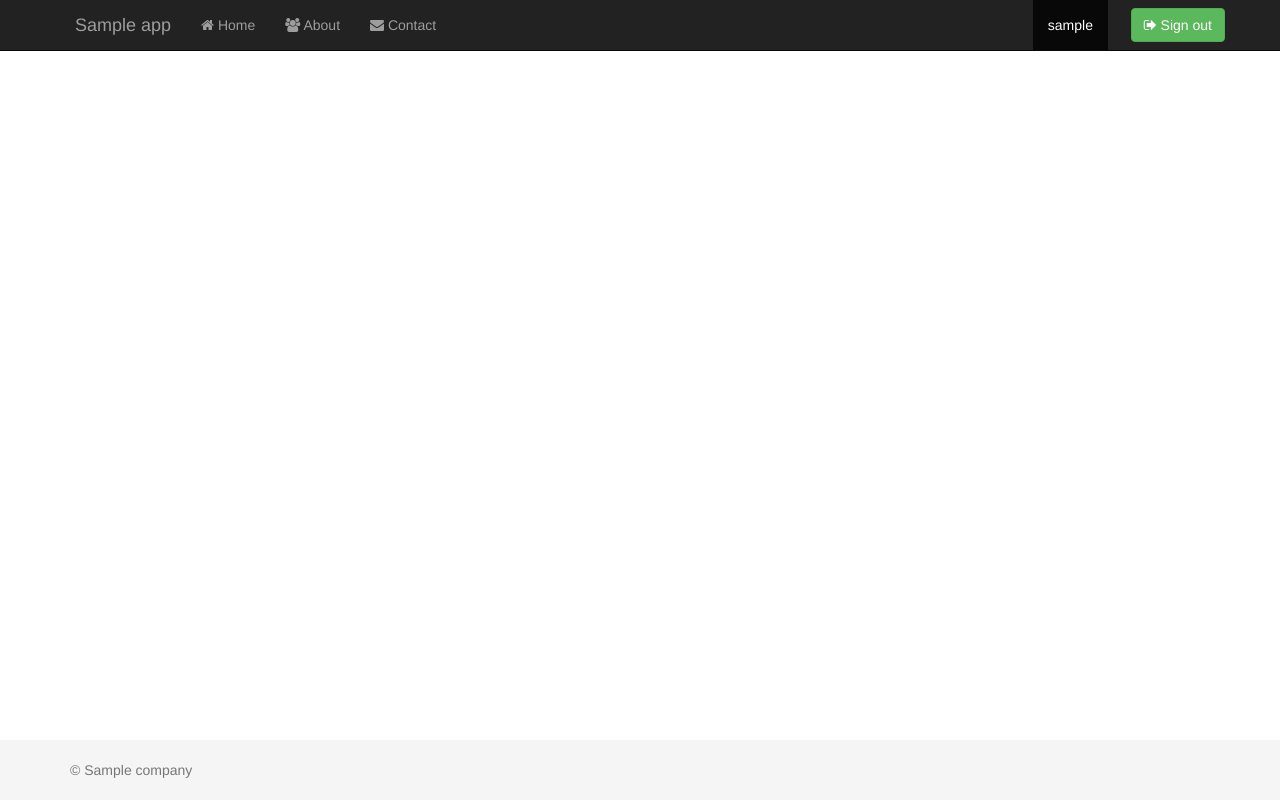
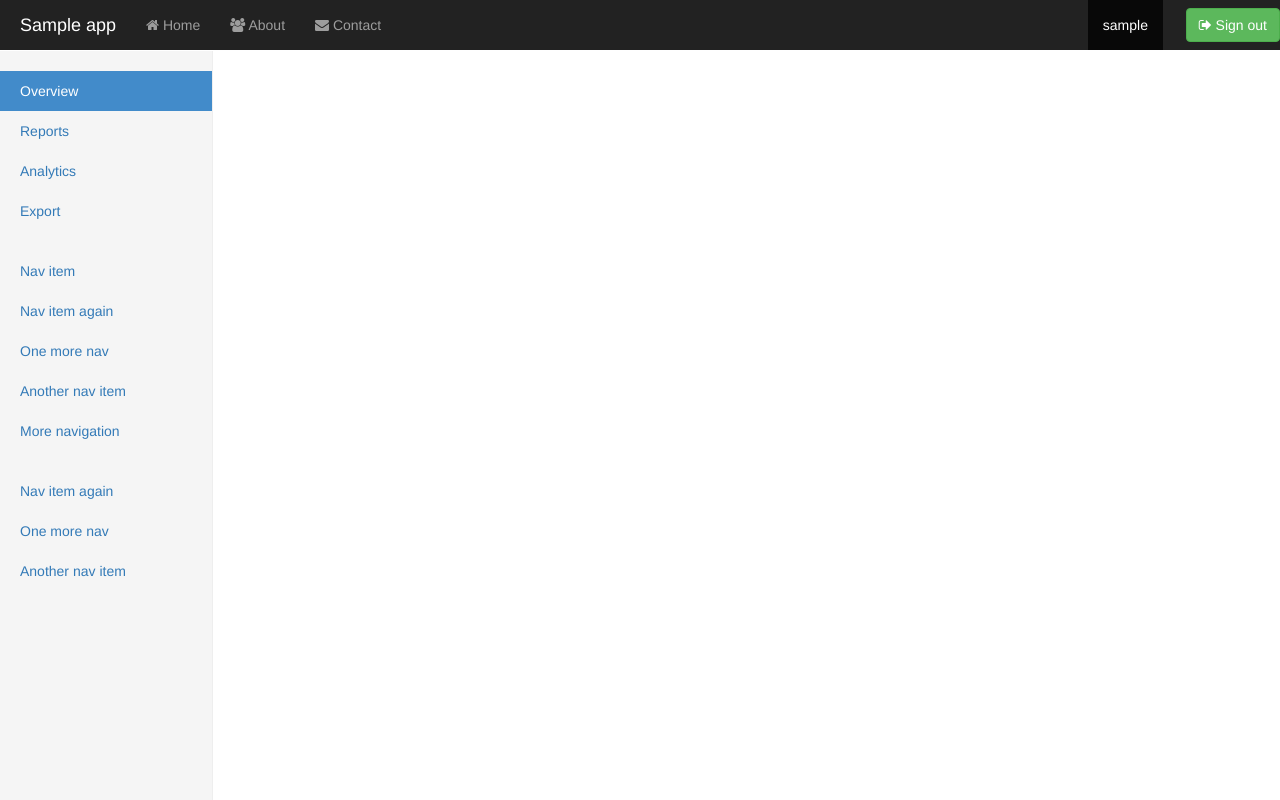
Before and after one commit to UtkarshMe/DocwTicToc, a Node server app: template views/admin.ejs in a window 1280 px wide. Run offline with Node 20, Linux system fonts and the light colour scheme; tables that the repository leaves empty hold one stand-in row (values such as "Sample post"); the template is opened without the code that fills it: values that come from a table or form of the project are taken from there, most other values are stand-ins (such as "Sample title", 1, 10 or a date in 2020); some libraries are stand-ins or nearby versions.

Commit message:
Add a better template for admin panel

```diff
--- /dev/null
+++ b/public/css/admin.css
@@ -0,0 +1,105 @@
+/*
+ * Base structure
+ */
+
+/* Move down content because we have a fixed navbar that is 50px tall */
+body {
+  padding-top: 50px;
+}
+
+
+/*
+ * Global add-ons
+ */
+
+.sub-header {
+  padding-bottom: 10px;
+  border-bottom: 1px solid #eee;
+}
+
+/*
+ * Top navigation
+ * Hide default border to remove 1px line.
+ */
+.navbar-fixed-top {
+  border: 0;
+}
+
+/*
+ * Sidebar
+ */
+
+/* Hide for mobile, show later */
+.sidebar {
+  display: none;
+}
+@media (min-width: 768px) {
+  .sidebar {
+    position: fixed;
+    top: 51px;
+    bottom: 0;
+    left: 0;
+    z-index: 1000;
+    display: block;
+    padding: 20px;
+    overflow-x: hidden;
+    overflow-y: auto; /* Scrollable contents if viewport is shorter than content. */
+    background-color: #f5f5f5;
+    border-right: 1px solid #eee;
+  }
+}
+
+/* Sidebar navigation */
+.nav-sidebar {
+  margin-right: -21px; /* 20px padding + 1px border */
+  margin-bottom: 20px;
+  margin-left: -20px;
+}
+.nav-sidebar > li > a {
+  padding-right: 20px;
+  padding-left: 20px;
+}
+.nav-sidebar > .active > a,
+.nav-sidebar > .active > a:hover,
+.nav-sidebar > .active > a:focus {
+  color: #fff;
+  background-color: #428bca;
+}
+
+
+/*
+ * Main content
+ */
+
+.main {
+  padding: 20px;
+}
+@media (min-width: 768px) {
+  .main {
+    padding-right: 40px;
+    padding-left: 40px;
+  }
+}
+.main .page-header {
+  margin-top: 0;
+}
+
+
+/*
+ * Placeholder dashboard ideas
+ */
+
+.placeholders {
+  margin-bottom: 30px;
+  text-align: center;
+}
+.placeholders h4 {
+  margin-bottom: 0;
+}
+.placeholder {
+  margin-bottom: 20px;
+}
+.placeholder img {
+  display: inline-block;
+  border-radius: 50%;
+}
--- a/views/admin.ejs
+++ b/views/admin.ejs
@@ -20,10 +20,7 @@
     <!-- Custom styles for this template -->
     <link href="/css/index.css" rel="stylesheet">
     <link rel="stylesheet" href="/css/sticky-footer.css" type="text/css" media="screen" title="no title" charset="">
-
-    <!-- Just for debugging purposes. Don't actually copy these 2 lines! -->
-    <!--[if lt IE 9]><script src="../../assets/js/ie8-responsive-file-warning.js"></script><![endif]-->
-    <script src="/js/ie-emulation-modes-warning.js"></script>
+    <link rel="stylesheet" href="/css/admin.css" type="text/css" media="screen" title="no title" charset="utf-8">
 
     <!-- HTML5 shim and Respond.js for IE8 support of HTML5 elements and media queries -->
     <!--[if lt IE 9]>
@@ -36,7 +33,7 @@
   <body>
 
     <nav class="navbar navbar-inverse navbar-fixed-top">
-      <div class="container">
+      <div class="container-fluid">
         <div class="navbar-header">
           <button type="button" class="navbar-toggle collapsed" data-toggle="collapse" data-target="#navbar" aria-expanded="false" aria-controls="navbar">
             <span class="sr-only">Toggle navigation</span>
@@ -65,15 +62,32 @@
     </nav>
 
 
-    <div class="container">
-        <!-- Place your code here -->
-    </div> <!-- /container -->
-
-    <footer class="footer">
-      <div class="container">
-        <p class="text-muted">&copy; <%= app.company %></p>
+    <div class="container-fluid">
+      <div class="row">
+        <div class="col-sm-3 col-md-2 sidebar">
+          <ul class="nav nav-sidebar">
+            <li class="active"><a href="#">Overview <span class="sr-only">(current)</span></a></li>
+            <li><a href="#">Reports</a></li>
+            <li><a href="#">Analytics</a></li>
+            <li><a href="#">Export</a></li>
+          </ul>
+          <ul class="nav nav-sidebar">
+            <li><a href="">Nav item</a></li>
+            <li><a href="">Nav item again</a></li>
+            <li><a href="">One more nav</a></li>
+            <li><a href="">Another nav item</a></li>
+            <li><a href="">More navigation</a></li>
+          </ul>
+          <ul class="nav nav-sidebar">
+            <li><a href="">Nav item again</a></li>
+            <li><a href="">One more nav</a></li>
+            <li><a href="">Another nav item</a></li>
+          </ul>
+        </div>
+        <div class="col-sm-9 col-sm-offset-3 col-md-10 col-md-offset-2 main">
+        </div>
       </div>
-    </footer>
+    </div>
 
 
     <!-- Bootstrap core JavaScript
```
